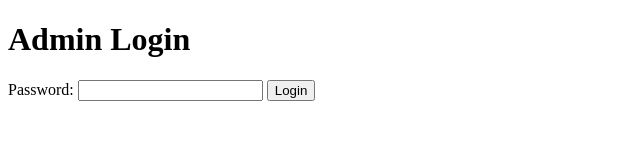
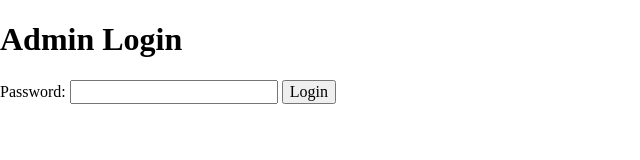
Before and after one commit to the37signals1/website-test, a plain HTML site: page login.html in a window 1280 px wide. Shown: the whole page, without its empty margins (0-640 px from the left). Drawn offline with Linux system fonts and the light colour scheme.

Commit message:
Added stylesheet to

```diff
--- a/login.html
+++ b/login.html
@@ -2,6 +2,7 @@
 <html>
 <head>
     <title>Admin Login</title>
+    <link rel="stylesheet" href="w3.css">
 </head>
 <body>
     <h1>Admin Login</h1>
```
Also changed, not shown: admin.html (+1 -0 lines).
